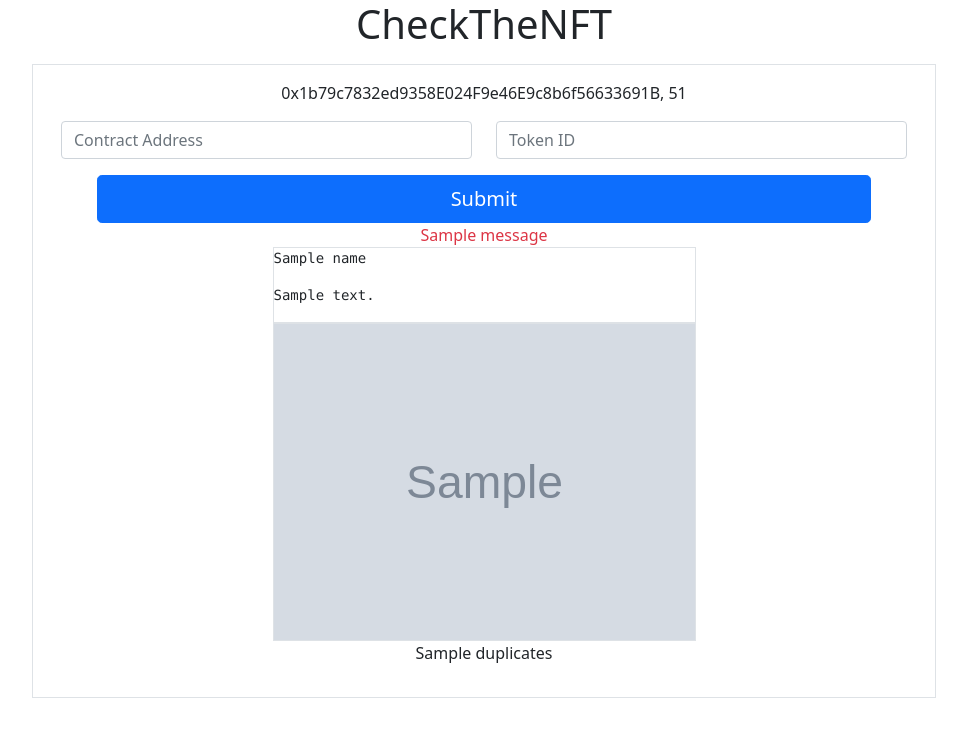
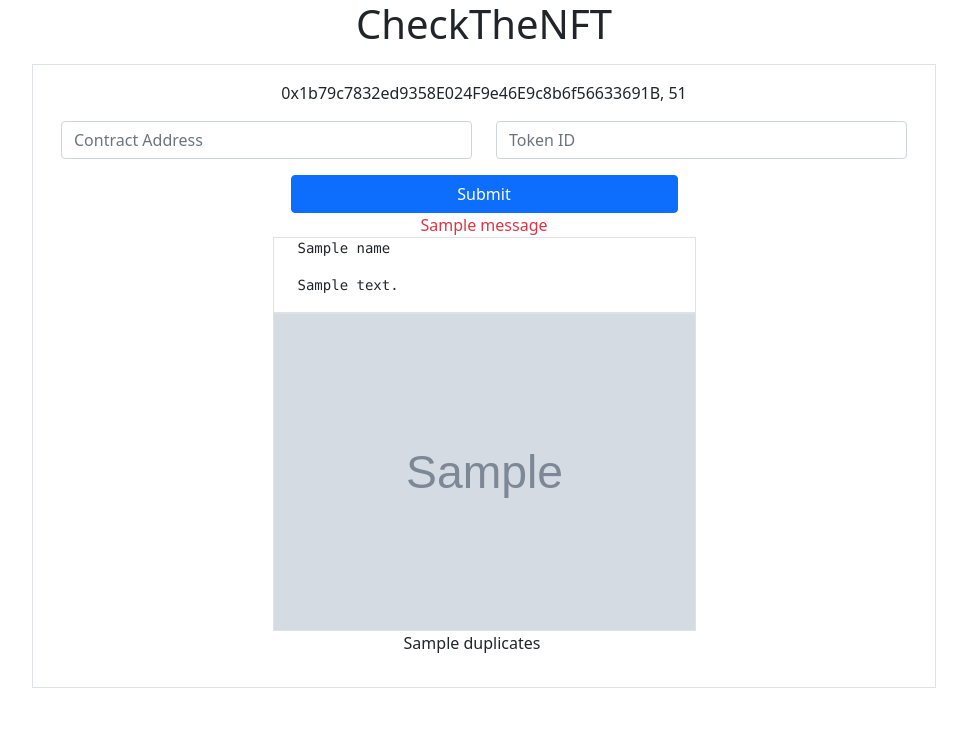
Before and after one commit to andrebhu/CheckTheNFT, a Flask app: template src/templates/index.html in a window 1280 px wide. Shown: the top 737 px of the page, without its empty margins (156-1123 px from the left). Run offline with Flask 2, Linux system fonts and the light colour scheme; the template is opened without the code that fills it: most values are stand-ins (such as "Sample title", 1, 10 or a date in 2020); grey boxes marked "Sample" are stand-in pictures; one stand-in notice (Sample message) is shown.

Commit message:
UI improvements

```diff
--- a/src/app.py
+++ b/src/app.py
@@ -68,9 +68,6 @@ def index():
 
 
         if token_id and contract_address:
-            image_url = ""
-            duplicationsInfo = ""
-            NFTMetadata = ""
 
             try:
                 NFTMetadata = getOpenseaMetadata(contract_address, token_id)
@@ -87,7 +84,7 @@ def index():
 
             except Exception as e:
                 print(e)
-                flash(f'Invalid NFT\nContract Address: {contract_address}\nToken ID: {token_id}', 'danger')
+                flash(f'Invalid NFT<br>{contract_address}<br>{token_id}', 'danger')
         else:
             flash('Missing contract address or token ID', 'danger')
 
--- a/src/check_image_exists_online.py
+++ b/src/check_image_exists_online.py
@@ -6,10 +6,8 @@ Created on Fri Feb 18 21:16:52 2022
 """
 
 import logging
-
 from serpapi import GoogleSearch
 import json
-
 
 def duplicates(image_url):
     """
--- a/src/templates/index.html
+++ b/src/templates/index.html
@@ -29,20 +29,20 @@
 							</div>
 						</div>
 						<div class="row mt-3 px-5">
-							<input class="btn btn-primary btn-lg " type="submit" value="Submit">
+							<input class="btn btn-primary w-50 mx-auto" type="submit" value="Submit">
 						</div>
 					</form>
 
 					{% with messages = get_flashed_messages(with_categories=true) %}
 						{% if messages %}
 							{% for category, message in messages %}
-							<div class="text-danger text-center"> {{message}}</div>
+							<div class="text-danger text-center"> {{message | safe}}</div>
 							{% endfor %}
 						{% endif %}
 					{% endwith %}
 
 					{% if name %}
-						<div class="col-md-6 border mx-auto">
+						<div class="container col-md-6 border mx-auto">
 							<style> pre { white-space: pre-wrap; word-wrap: break-word; } </style>
 							<pre>{{name | safe}}</pre>
 							<pre>{{description | safe}}</pre>
@@ -54,7 +54,7 @@
 					{% endif %}
 
 					{% if duplicates %}
-						<div class="row">
+						<div class="container row">
 							<p class="text-center">{{duplicates | safe}}</p>
 						</div>
 					{% endif %}
```
